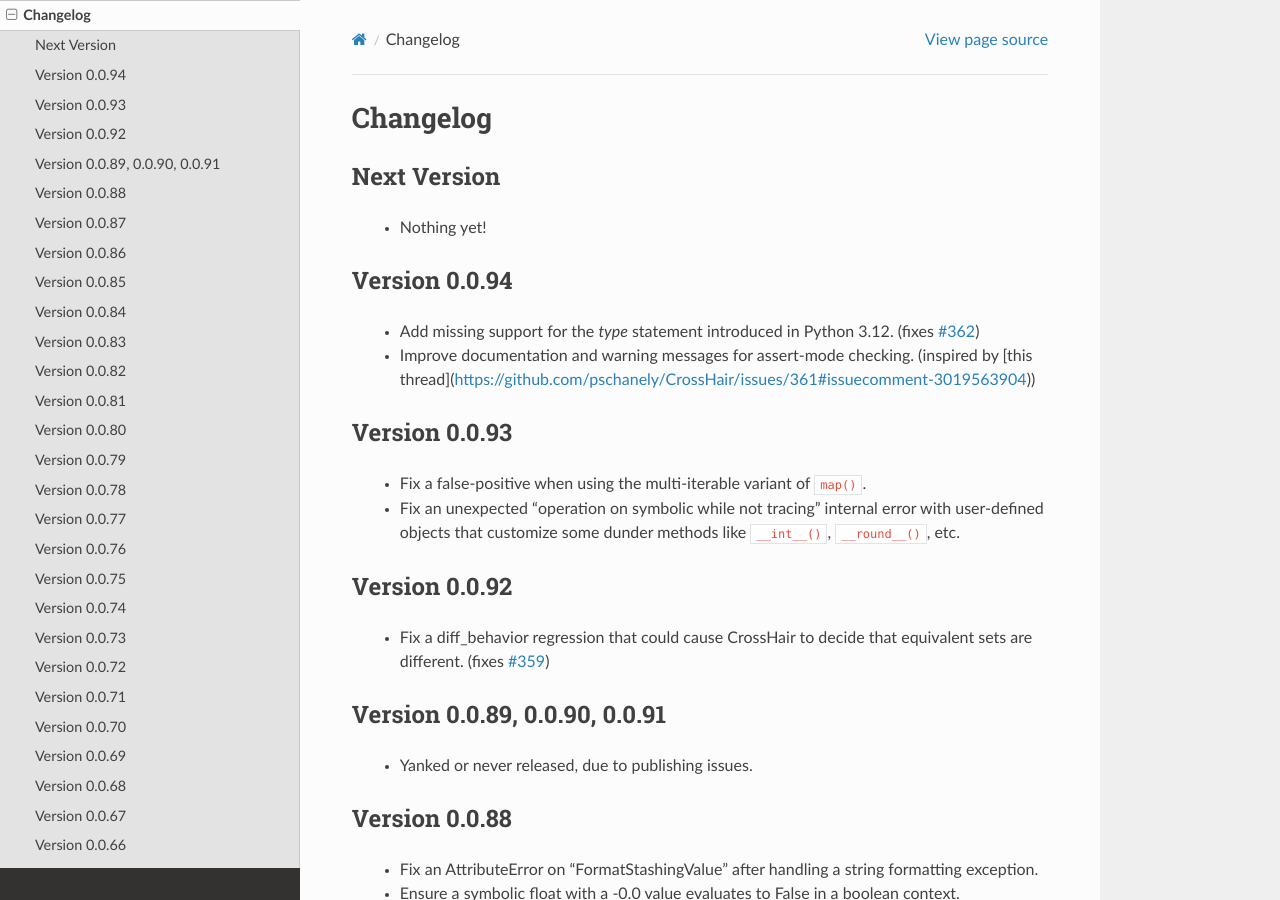
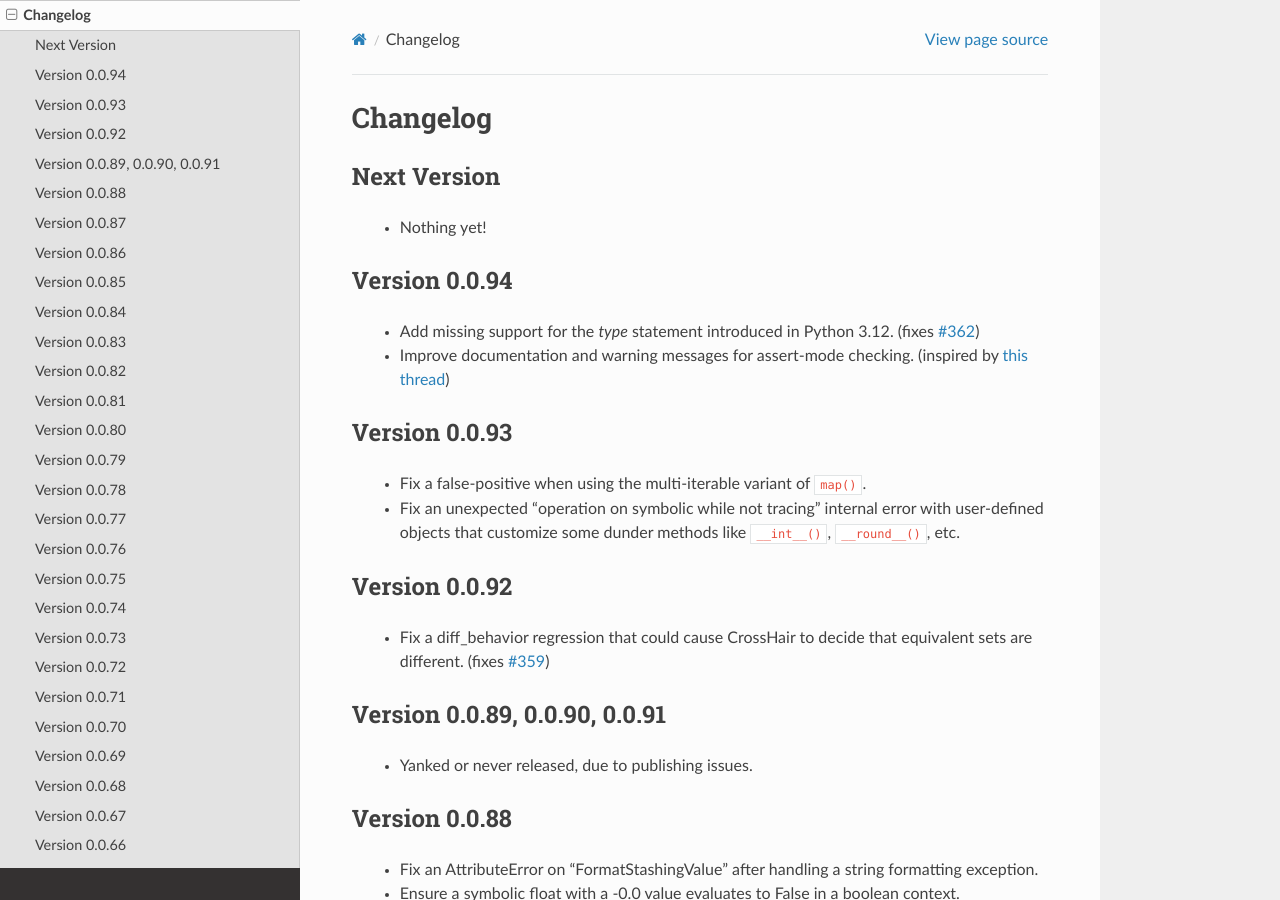
Before and after one commit to pschanely/CrossHair, a Sphinx documentation site: the page built from doc/source/changelog.rst, in a window 1280 px wide and 900 px high. Built offline with Sphinx 7.4.7 and the Read the Docs theme 3.1.0, drawn with Linux system fonts in a browser that asks for light colours; the version number is read from the project's files by our own code.

Commit message:
Fix changelog link

```diff
--- a/doc/source/changelog.rst
+++ b/doc/source/changelog.rst
@@ -16,7 +16,7 @@
     (fixes `#362 <https://github.com/pschanely/CrossHair/issues/362>`__)
   * Improve documentation and warning messages for assert-mode checking.
     (inspired by
-    [this thread](https://github.com/pschanely/CrossHair/issues/361#issuecomment-3019563904))
+    `this thread <https://github.com/pschanely/CrossHair/issues/361#issuecomment-3019563904>`__)
 
 
 Version 0.0.93
```
